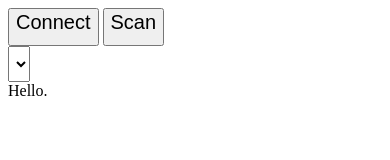
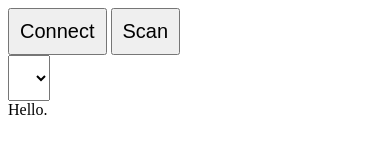
Before and after one commit to tigoe/geo-bluetooth, a plain HTML site: page www/index.html in a window 390 px wide. Drawn offline with Linux system fonts and the light colour scheme; some packages are replaced by stand-ins of ours.

Commit message:
style update

```diff
--- a/www/index.html
+++ b/www/index.html
@@ -10,13 +10,13 @@
         .button {
         		font-size: 20px;
         		height: auto;
-        		padding-bottom: 10px;
+        		padding: 10px;
         }
 
         .select {
         		font-size: 20px;
         		height: auto;
-        		padding-bottom: 10px;
+        		padding: 10px;
         }
         </style>
         <title>GLO reader app</title>
```
